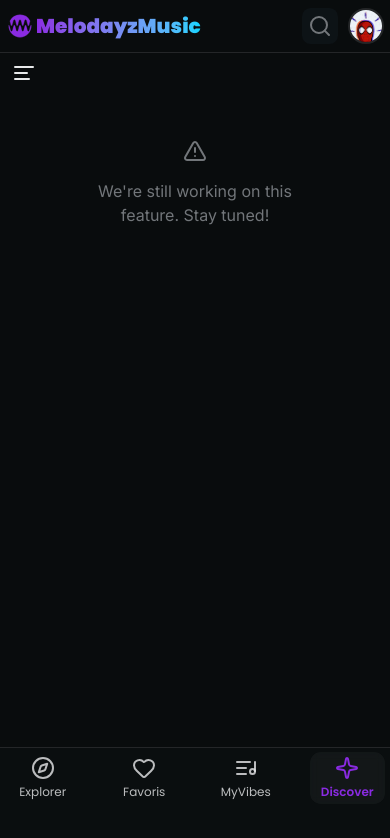
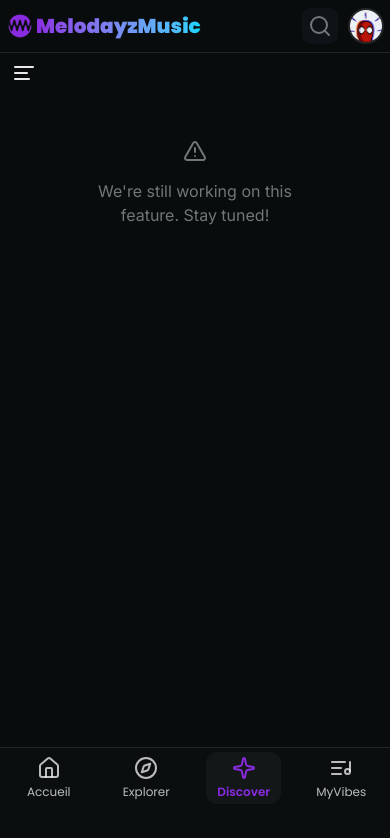
Before and after one commit to bossnare/melodayzmusic, a Next.js app in the folder apps/client/: page /dashboard/discover in a window 390 px wide. Shown: the top 838 px of the page. Built offline with nearby package versions, Linux system fonts and the light colour scheme.

Commit message:
client:ui: realign navigation, add linis pkg

```diff
--- a/apps/client/package.json
+++ b/apps/client/package.json
@@ -52,6 +52,7 @@
     "formik": "^2.4.6",
     "input-otp": "^1.4.2",
     "jwt-decode": "^3.1.2",
+    "lenis": "^1.3.10",
     "lucide-react": "^0.539.0",
     "motion": "^12.23.12",
     "next": "15.4.6",
--- a/apps/client/src/components/navigation/NavBottom.tsx
+++ b/apps/client/src/components/navigation/NavBottom.tsx
@@ -5,7 +5,7 @@ import { Tabs } from './Tab';
 
 export const NavBottom = () => {
   return (
-    <ul className="flex items-center justify-center gap-2 pt-1 pb-10 transition-all duration-300 ease-in-out sm:pb-6 sm:gap-0 md:py-2 lg:hidden">
+    <ul className="flex items-center justify-center gap-1 pt-1 pb-10 transition-all duration-300 ease-in-out sm:pb-6 sm:gap-0 md:py-2 lg:hidden">
       {navLabels.map((tab) => (
         <li
           className="flex items-center justify-center w-[calc(100%/4)] md:w-[calc(100%/4-6px)] shrink-0 text-xs"
--- a/apps/client/src/components/navigation/SidebarContentDesktop.tsx
+++ b/apps/client/src/components/navigation/SidebarContentDesktop.tsx
@@ -3,7 +3,7 @@ import { navLabels } from './navigation.link';
 
 const SidebarContentDesktop = () => {
   return (
-    <ul className="flex flex-col gap-1 p-0 lg:text-sm">
+    <ul className="flex flex-col p-0 lg:text-sm">
       {navLabels.map((tab) => (
         <li key={tab.id}>
           <Tabs href={tab.href} icon={tab.icon} label={tab.label} />
--- a/apps/client/src/components/navigation/navigation.link.tsx
+++ b/apps/client/src/components/navigation/navigation.link.tsx
@@ -1,17 +1,23 @@
-import { Heart, Compass, ListMusic, SparkleIcon } from 'lucide-react';
+import { Heart, Compass, ListMusic, SparkleIcon, Home } from 'lucide-react';
 
 export const navLabels = [
   {
     id: 1,
+    label: 'Accueil',
+    href: '/dashboard',
+    icon: <Home />,
+  },
+  {
+    id: 4,
     label: 'Explorer',
-    href: '/dashboard',
+    href: '/dashboard/favoris',
     icon: <Compass />,
   },
   {
-    id: 4,
-    label: 'Favoris',
-    href: '/dashboard/favoris',
-    icon: <Heart />,
+    id: 5,
+    label: 'Discover',
+    href: '/dashboard/discover',
+    icon: <SparkleIcon />,
   },
   {
     id: 2,
@@ -19,10 +25,4 @@ export const navLabels = [
     href: '/dashboard/myvibe',
     icon: <ListMusic />,
   },
-  {
-    id: 5,
-    label: 'Discover',
-    href: '/dashboard/discover',
-    icon: <SparkleIcon />,
-  },
 ];
--- a/apps/client/src/styles/globals.css
+++ b/apps/client/src/styles/globals.css
@@ -243,6 +243,6 @@
   }
 
   .text-section {
-    @apply mb-2 text-lg font-bold text-primary-foreground/80 lg:mb-4 lg:text-xl font-poppins;
+    @apply mb-2 text-lg font-bold text-primary-foreground/90 lg:mb-4 lg:text-xl font-poppins;
   }
 }
```
Also changed, not shown: 1 other file (tests, documents, lock files or other folders).
